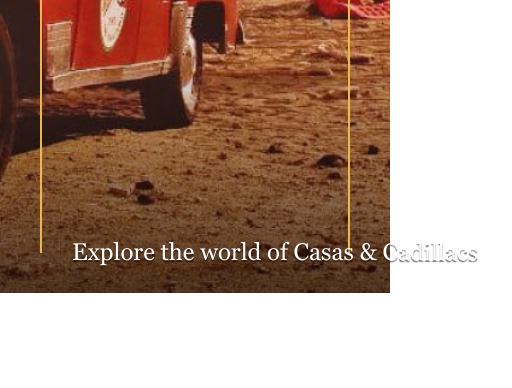
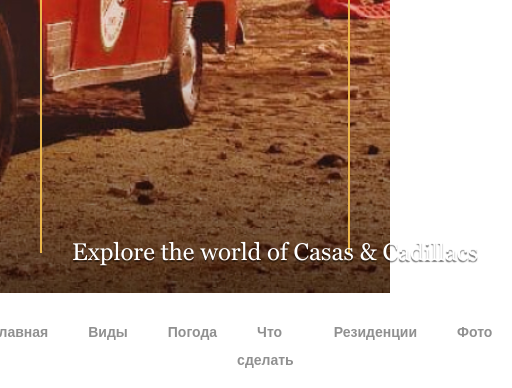
Before and after one commit to olga-evdokimova/Cuba, a plain HTML site: page index.html in a window 390 px wide. Shown: the part 551-939 px from the top of the page, 512 px wide, since content can reach past the window. Before the commit the page ends 844 px from the top, so only its background shows below. Drawn offline with Linux system fonts and the light colour scheme; files whose address does not match are found by name.

Commit message:
nav-menu без адаптива

```diff
--- a/css/style.scss
+++ b/css/style.scss
@@ -1,9 +1,9 @@
 body {
-    font-family: "Lato-Regular";
+    font-family: 'Lato', sans-serif;
     font-size: 16px;
-    line-height: 28;
+    line-height: 28px;
     color: #505050;
-    height: 100%;
+
 }
 @font-face {
     font-family: "Georgia-Bold";
@@ -19,20 +19,7 @@ body {
     font-style: normal;
     font-display: swap;
 }
-@font-face {
-    font-family: "Lato-Bold";
-    src: url("../fonts/Lato-Bold.woff2") format("woff2"), url("../fonts/Lato-Bold.woff") format("woff");
-    font-weight: 700;
-    font-style: normal;
-    font-display: swap;
-}
-@font-face {
-    font-family: "Lato-Regular";
-    src: url("../fonts/Lato-Regular.woff2") format("woff2"), url("../fonts/Lato-Regular.woff") format("woff");
-    font-weight: 400;
-    font-style: normal;
-    font-display: swap;
-}
+
 // //адаптивное свойство
 // $maxWidth: 1920;
 // $maxWidthContainer: 1200;
@@ -57,7 +44,7 @@ body {
 //     }
 // }
 .wrapper {
-    min-height: 100%;
+    //min-height: 100%;
     // width: 1440px;
     // width: 100%;
     // margin: 0 auto;
@@ -117,3 +104,31 @@ body {
         }
     }
 }
+.menu {
+    &__list {
+       padding-top: 24px;
+        display: flex;
+        justify-content: center;
+        color: #f1d3d3;
+
+
+    }
+    &__list-item {
+
+
+    }
+    &__list-link {
+        font-weight: bold;
+        font-size: 14px;
+        line-height: 1.4;
+       padding: 0 20px 20px 20px;
+       color: #909090;
+
+        &:hover{
+            padding-bottom: 16px;
+            border-bottom: 4px solid #ECB84C;
+            color:  #4E5665;
+            ;
+        }
+    }
+}
--- a/index.html
+++ b/index.html
@@ -6,6 +6,8 @@
   <meta name="viewport" content="width=device-width, initial-scale=1.0">
   <meta http-equiv="content-type" content="text/html;charset=UTF-8" />
   <title>Cuba</title>
+  <link rel="preconnect" href="https://fonts.gstatic.com">
+<link href="https://fonts.googleapis.com/css2?family=Lato:wght@400;700&display=swap" rel="stylesheet">
   <link rel="stylesheet" href="./css/nullstyle.css">
   <link rel="stylesheet" href="./css/style.css">
 </head>
@@ -20,6 +22,17 @@
         </div>
       </div>
     </header>
+    <nav class="menu container">
+      <ul class="menu__list">
+        <li class="menu__list-item"><a href="#" class="menu__list-link">Резюме</a></li>
+        <li class="menu__list-item"><a href="#" class="menu__list-link">Главная</a></li>
+        <li class="menu__list-item"><a href="#" class="menu__list-link">Виды</a></li>
+        <li class="menu__list-item"><a href="#" class="menu__list-link">Погода</a></li>
+        <li class="menu__list-item"><a href="#" class="menu__list-link">Что сделать</a></li>
+        <li class="menu__list-item"><a href="#" class="menu__list-link">Резиденции</a></li>
+        <li class="menu__list-item"><a href="#" class="menu__list-link">Фото</a></li>
+      </ul>
+    </nav>
   </div>
   <script src="./js/main.js"></script>
 </body>
```
Also changed, not shown: css/style.css.
